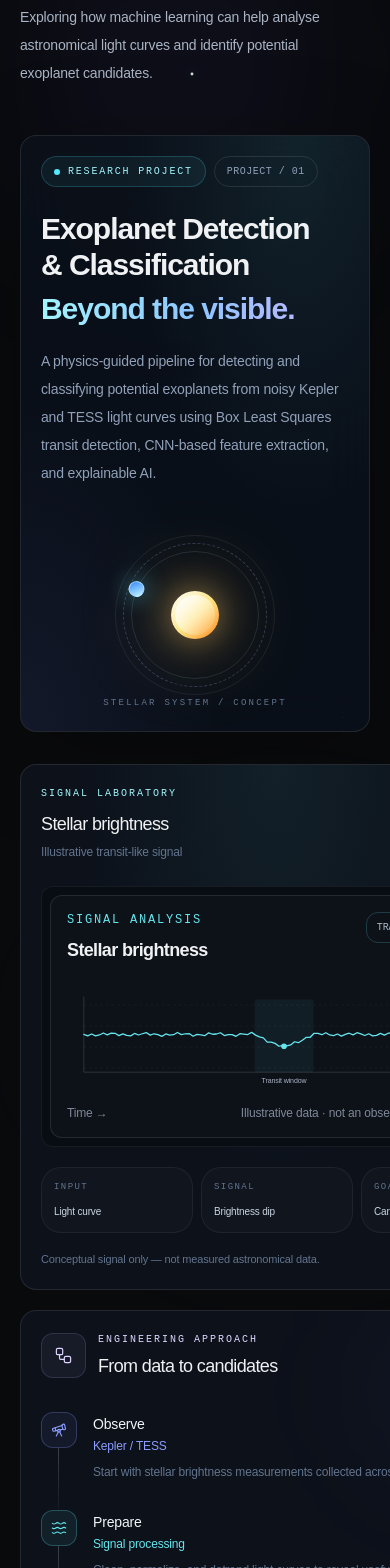
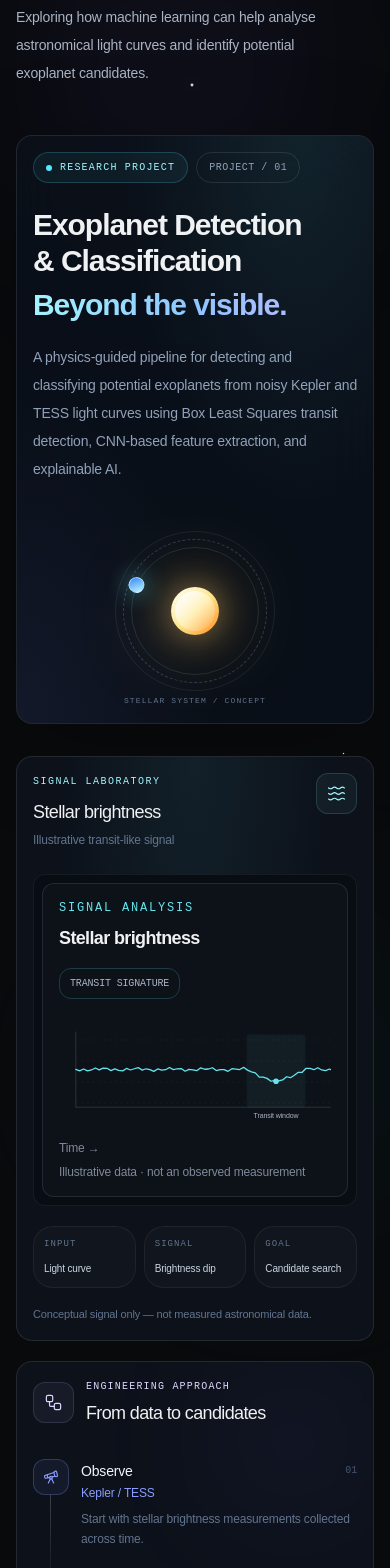
Before and after one commit to ashok8-c/Repository-name-, a Next.js app: page / in a window 390 px wide. Shown: the part 6140-7708 px from the top of the page. Built offline with nearby package versions, Linux system fonts and the light colour scheme.

Commit message:
Fix Exoplanet mobile responsiveness

```diff
--- a/src/components/portfolio/Exoplanet.tsx
+++ b/src/components/portfolio/Exoplanet.tsx
@@ -6,7 +6,6 @@ import {
   ArrowUpRight,
   Atom,
   Code,
-  Orbit,
   Radio,
   ScanSearch,
   Sparkles,
@@ -80,7 +79,7 @@ export default function Exoplanet() {
   return (
     <section
       id="projects"
-      className="relative isolate mx-auto max-w-6xl scroll-mt-24 overflow-hidden px-5 py-24 md:px-6 md:py-32"
+      className="relative isolate mx-auto w-full max-w-6xl scroll-mt-24 overflow-x-clip overflow-y-hidden px-4 py-24 sm:px-5 md:px-6 md:py-32"
     >
       {/* Atmospheric background */}
       <div
@@ -116,23 +115,25 @@ export default function Exoplanet() {
         ))}
       </div>
 
+      <div className="min-w-0">
         <SectionHead
           number="02"
           eyebrow="Machine learning · Space"
           title="Finding signals in stellar data."
           description="Exploring how machine learning can help analyse astronomical light curves and identify potential exoplanet candidates."
         />
+      </div>
 
       {/* Project identity */}
       <Reveal>
-        <div className="relative mb-8 overflow-hidden rounded-2xl border border-white/[0.1] bg-[#0b101a]/90 p-5 shadow-[0_20px_100px_rgba(0,0,0,0.22)] backdrop-blur-xl sm:p-7 md:p-9">
+        <div className="relative mb-8 min-w-0 overflow-hidden rounded-2xl border border-white/[0.1] bg-[#0b101a]/90 p-4 shadow-[0_20px_100px_rgba(0,0,0,0.22)] backdrop-blur-xl sm:p-7 md:p-9">
           <div className="pointer-events-none absolute inset-0 bg-[radial-gradient(ellipse_at_80%_0%,rgba(101,230,238,0.09),transparent_45%),radial-gradient(ellipse_at_0%_100%,rgba(139,157,255,0.08),transparent_40%)]" />
 
-          <div className="relative flex flex-col gap-8 md:flex-row md:items-center md:justify-between">
-            <div className="max-w-2xl">
+          <div className="relative flex min-w-0 flex-col gap-8 md:flex-row md:items-center md:justify-between">
+            <div className="min-w-0 max-w-2xl">
               <div className="flex flex-wrap items-center gap-2">
-                <span className="inline-flex items-center gap-2 rounded-full border border-cyan-300/20 bg-cyan-300/[0.06] px-3 py-1.5 font-mono text-[10px] uppercase tracking-[0.18em] text-cyan-200 sm:text-xs">
-                  <span className="h-1.5 w-1.5 rounded-full bg-cyan-300" />
+                <span className="inline-flex max-w-full items-center gap-2 rounded-full border border-cyan-300/20 bg-cyan-300/[0.06] px-3 py-1.5 font-mono text-[10px] uppercase tracking-[0.12em] text-cyan-200 sm:text-xs sm:tracking-[0.18em]">
+                  <span className="h-1.5 w-1.5 shrink-0 rounded-full bg-cyan-300" />
                   Research project
                 </span>
                 <span className="rounded-full border border-white/10 px-3 py-1.5 font-mono text-[10px] tracking-wider text-slate-400 sm:text-xs">
@@ -140,14 +141,14 @@ export default function Exoplanet() {
                 </span>
               </div>
 
-              <h3 className="mt-6 text-3xl font-semibold tracking-[-0.05em] text-white sm:text-4xl md:text-5xl">
+              <h3 className="mt-6 break-words text-3xl font-semibold tracking-[-0.05em] text-white [overflow-wrap:anywhere] sm:text-4xl md:text-5xl">
                 {project.name}
                 <span className="mt-2 block bg-gradient-to-r from-cyan-200 via-blue-300 to-violet-300 bg-clip-text text-transparent">
                   Beyond the visible.
                 </span>
               </h3>
 
-              <p className="mt-5 max-w-xl text-sm leading-7 text-slate-400 sm:text-base">
+              <p className="mt-5 max-w-xl break-words text-sm leading-7 text-slate-400 [overflow-wrap:anywhere] sm:text-base">
                 {project.description}
               </p>
             </div>
@@ -156,7 +157,7 @@ export default function Exoplanet() {
             <div
               aria-label="Decorative illustration of an exoplanet orbiting a star"
               role="img"
-              className="relative mx-auto flex h-48 w-48 shrink-0 items-center justify-center sm:h-56 sm:w-56 md:mr-4"
+              className="relative mx-auto flex h-48 w-full max-w-[192px] shrink-0 items-center justify-center sm:h-56 sm:max-w-[224px] md:mr-4 md:w-56"
             >
               <div className="absolute h-40 w-40 rounded-full border border-white/[0.07] sm:h-48 sm:w-48" />
               <div className="absolute h-32 w-32 rounded-full border border-cyan-200/[0.12] sm:h-40 sm:w-40" />
@@ -192,7 +193,7 @@ export default function Exoplanet() {
                 <div className="absolute right-0 top-1/2 h-4 w-4 -translate-y-1/2 rounded-full border border-cyan-100/50 bg-gradient-to-br from-cyan-100 to-blue-500 shadow-[0_0_22px_rgba(101,230,238,0.7)] sm:h-5 sm:w-5" />
               </motion.div>
 
-              <span className="absolute bottom-0 font-mono text-[9px] uppercase tracking-[0.25em] text-slate-500">
+              <span className="absolute bottom-0 max-w-full whitespace-nowrap font-mono text-[8px] uppercase tracking-[0.14em] text-slate-500 sm:text-[9px] sm:tracking-[0.25em]">
                 Stellar system / concept
               </span>
             </div>
@@ -201,14 +202,14 @@ export default function Exoplanet() {
       </Reveal>
 
       {/* Research visualisation */}
-      <div className="grid items-stretch gap-5 lg:grid-cols-[1.12fr_0.88fr]">
+      <div className="grid min-w-0 grid-cols-1 items-stretch gap-5 lg:grid-cols-[1.12fr_0.88fr]">
         <Reveal>
-          <div className="group relative h-full overflow-hidden rounded-2xl border border-white/10 bg-[#0c111a] p-5 transition-colors duration-500 hover:border-cyan-200/25 sm:p-7">
+          <div className="group relative h-full min-w-0 overflow-hidden rounded-2xl border border-white/10 bg-[#0c111a] p-4 transition-colors duration-500 hover:border-cyan-200/25 sm:p-7">
             <div className="pointer-events-none absolute inset-0 bg-[radial-gradient(ellipse_at_50%_0%,rgba(101,230,238,0.07),transparent_55%)]" />
 
-            <div className="relative flex items-start justify-between gap-3">
-              <div>
-                <p className="font-mono text-[10px] uppercase tracking-[0.2em] text-cyan-200 sm:text-xs">
+            <div className="relative flex min-w-0 items-start justify-between gap-3">
+              <div className="min-w-0">
+                <p className="font-mono text-[10px] uppercase tracking-[0.15em] text-cyan-200 sm:text-xs sm:tracking-[0.2em]">
                   Signal laboratory
                 </p>
                 <h4 className="mt-2 text-lg font-medium tracking-tight text-white sm:text-xl">
@@ -219,16 +220,18 @@ export default function Exoplanet() {
                 </p>
               </div>
 
-              <div className="rounded-xl border border-cyan-200/15 bg-cyan-200/[0.05] p-3 text-cyan-200">
+              <div className="shrink-0 rounded-xl border border-cyan-200/15 bg-cyan-200/[0.05] p-2.5 text-cyan-200 sm:p-3">
                 <Waves size={19} strokeWidth={1.5} />
               </div>
             </div>
 
-            <div className="relative mt-6 overflow-hidden rounded-xl border border-white/[0.06] bg-[#080d14] p-2 sm:p-3">
+            <div className="relative mt-6 w-full min-w-0 max-w-full overflow-hidden rounded-xl border border-white/[0.06] bg-[#080d14] p-2 sm:p-3">
+              <div className="w-full min-w-0 max-w-full [&>svg]:block [&>svg]:h-auto [&>svg]:max-w-full">
                 <LightCurve />
               </div>
+            </div>
 
-            <div className="relative mt-5 grid grid-cols-3 gap-2">
+            <div className="relative mt-5 grid min-w-0 grid-cols-1 gap-2 min-[360px]:grid-cols-3">
               {[
                 { label: "INPUT", value: "Light curve" },
                 { label: "SIGNAL", value: "Brightness dip" },
@@ -236,12 +239,12 @@ export default function Exoplanet() {
               ].map((item) => (
                 <div
                   key={item.label}
-                  className="rounded-lg border border-white/[0.06] bg-white/[0.02] p-3"
+                  className="min-w-0 rounded-lg border border-white/[0.06] bg-white/[0.02] p-2.5 sm:p-3"
                 >
-                  <p className="font-mono text-[9px] tracking-[0.16em] text-slate-500 sm:text-[10px]">
+                  <p className="font-mono text-[9px] tracking-[0.12em] text-slate-500 sm:text-[10px] sm:tracking-[0.16em]">
                     {item.label}
                   </p>
-                  <p className="mt-2 text-[10px] font-medium leading-4 text-slate-300 sm:text-xs">
+                  <p className="mt-2 break-words text-[10px] font-medium leading-4 text-slate-300 [overflow-wrap:anywhere] sm:text-xs">
                     {item.value}
                   </p>
                 </div>
@@ -255,18 +258,18 @@ export default function Exoplanet() {
         </Reveal>
 
         <Reveal delay={0.12}>
-          <div className="relative h-full overflow-hidden rounded-2xl border border-white/10 bg-[#0c111a] p-5 sm:p-7">
-            <div className="absolute right-0 top-0 h-40 w-40 rounded-full bg-violet-400/[0.06] blur-3xl" />
+          <div className="relative h-full min-w-0 overflow-hidden rounded-2xl border border-white/10 bg-[#0c111a] p-4 sm:p-7">
+            <div className="pointer-events-none absolute right-0 top-0 h-40 w-40 rounded-full bg-violet-400/[0.06] blur-3xl" />
 
-            <div className="relative flex items-center gap-3">
-              <div className="rounded-xl border border-violet-300/15 bg-violet-300/[0.06] p-3 text-violet-200">
+            <div className="relative flex min-w-0 items-center gap-3">
+              <div className="shrink-0 rounded-xl border border-violet-300/15 bg-violet-300/[0.06] p-2.5 text-violet-200 sm:p-3">
                 <Workflow size={19} strokeWidth={1.5} />
               </div>
-              <div>
-                <p className="font-mono text-[10px] uppercase tracking-[0.2em] text-violet-200 sm:text-xs">
+              <div className="min-w-0">
+                <p className="font-mono text-[10px] uppercase tracking-[0.12em] text-violet-200 sm:text-xs sm:tracking-[0.2em]">
                   Engineering approach
                 </p>
-                <h4 className="mt-1 text-lg font-medium text-white">
+                <h4 className="mt-1 break-words text-lg font-medium text-white sm:text-xl">
                   From data to candidates
                 </h4>
               </div>
@@ -277,7 +280,10 @@ export default function Exoplanet() {
                 const Icon = step.icon;
 
                 return (
-                  <div key={step.number} className="relative flex gap-4 pb-7 last:pb-0">
+                  <div
+                    key={step.number}
+                    className="relative flex min-w-0 gap-3 pb-7 last:pb-0 sm:gap-4"
+                  >
                     {index < pipeline.length - 1 && (
                       <div className="absolute bottom-0 left-[17px] top-9 w-px bg-gradient-to-b from-white/20 to-white/[0.03]" />
                     )}
@@ -302,10 +308,13 @@ export default function Exoplanet() {
                           {step.number}
                         </span>
                       </div>
-                      <p className="mt-1 text-xs font-medium" style={{ color: step.color }}>
+                      <p
+                        className="mt-1 text-xs font-medium"
+                        style={{ color: step.color }}
+                      >
                         {step.subtitle}
                       </p>
-                      <p className="mt-2 text-xs leading-5 text-slate-500">
+                      <p className="mt-2 break-words text-xs leading-5 text-slate-500 [overflow-wrap:anywhere]">
                         {step.description}
                       </p>
                     </div>
@@ -319,17 +328,17 @@ export default function Exoplanet() {
 
       {/* Stack and links */}
       <Reveal>
-        <div className="mt-5 overflow-hidden rounded-2xl border border-white/10 bg-[#0c111a]">
-          <div className="grid gap-7 p-5 sm:p-7 md:grid-cols-[1fr_auto] md:items-center md:p-8">
-            <div>
+        <div className="mt-5 min-w-0 overflow-hidden rounded-2xl border border-white/10 bg-[#0c111a]">
+          <div className="grid min-w-0 gap-7 p-4 sm:p-7 md:grid-cols-[1fr_auto] md:items-center md:p-8">
+            <div className="min-w-0">
               <div className="flex items-center gap-2">
-                <Radio size={15} className="text-cyan-200" />
-                <p className="font-mono text-[10px] uppercase tracking-[0.2em] text-cyan-200 sm:text-xs">
+                <Radio size={15} className="shrink-0 text-cyan-200" />
+                <p className="font-mono text-[10px] uppercase tracking-[0.15em] text-cyan-200 sm:text-xs sm:tracking-[0.2em]">
                   Tools & technologies
                 </p>
               </div>
 
-              <div className="mt-4">
+              <div className="mt-4 min-w-0 max-w-full [&_*]:max-w-full [&_*]:break-words">
                 <TechTags tags={project.technologies} />
               </div>
             </div>
@@ -338,31 +347,31 @@ export default function Exoplanet() {
               href={project.github}
               target="_blank"
               rel="noopener noreferrer"
-              className="group inline-flex min-h-12 items-center justify-center gap-3 rounded-xl border border-cyan-200/20 bg-cyan-200/[0.06] px-5 py-3 text-sm font-medium text-cyan-100 transition-all duration-300 hover:-translate-y-0.5 hover:border-cyan-200/45 hover:bg-cyan-200/[0.11] hover:shadow-[0_0_35px_rgba(101,230,238,0.08)]"
+              className="group inline-flex min-h-12 w-full min-w-0 items-center justify-center gap-3 rounded-xl border border-cyan-200/20 bg-cyan-200/[0.06] px-4 py-3 text-sm font-medium text-cyan-100 transition-all duration-300 hover:-translate-y-0.5 hover:border-cyan-200/45 hover:bg-cyan-200/[0.11] hover:shadow-[0_0_35px_rgba(101,230,238,0.08)] sm:px-5 md:w-auto"
             >
-              <Code size={16} />
-              Explore repository
+              <Code size={16} className="shrink-0" />
+              <span>Explore repository</span>
               <ArrowUpRight
                 size={16}
-                className="transition-transform duration-300 group-hover:translate-x-0.5 group-hover:-translate-y-0.5"
+                className="shrink-0 transition-transform duration-300 group-hover:translate-x-0.5 group-hover:-translate-y-0.5"
               />
             </a>
           </div>
 
-          <div className="flex flex-wrap items-center justify-between gap-3 border-t border-white/[0.07] px-5 py-4 sm:px-7 md:px-8">
-            <span className="inline-flex items-center gap-2 text-xs text-slate-500">
-              <Sparkles size={13} className="text-violet-300" />
-              Astronomy meets machine learning
+          <div className="flex min-w-0 flex-col items-start justify-between gap-3 border-t border-white/[0.07] px-4 py-4 min-[420px]:flex-row min-[420px]:items-center sm:px-7 md:px-8">
+            <span className="inline-flex min-w-0 items-center gap-2 text-xs text-slate-500">
+              <Sparkles size={13} className="shrink-0 text-violet-300" />
+              <span className="break-words">Astronomy meets machine learning</span>
             </span>
 
             <a
               href="#contact"
-              className="group inline-flex items-center gap-2 text-xs text-slate-400 transition-colors hover:text-white"
+              className="group inline-flex min-h-9 shrink-0 items-center gap-2 text-xs text-slate-400 transition-colors hover:text-white"
             >
               Discuss the project
               <ArrowDownRight
                 size={14}
-                className="transition-transform group-hover:translate-x-0.5 group-hover:translate-y-0.5"
+                className="shrink-0 transition-transform group-hover:translate-x-0.5 group-hover:translate-y-0.5"
               />
             </a>
           </div>
```
Lines whose indentation alone changed are shown as unchanged.
